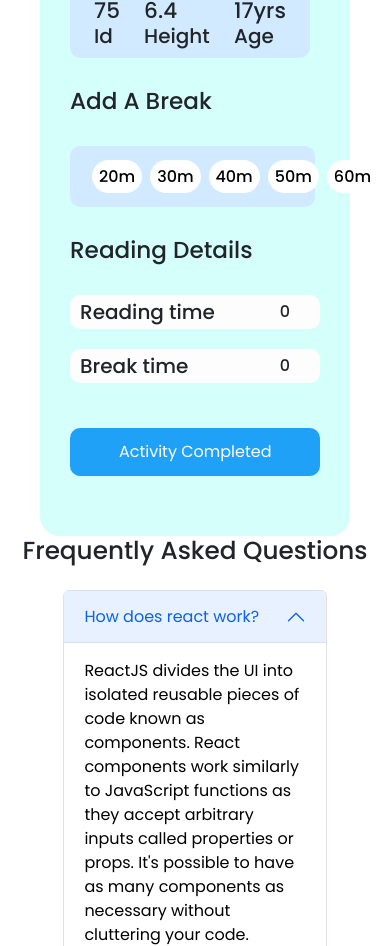
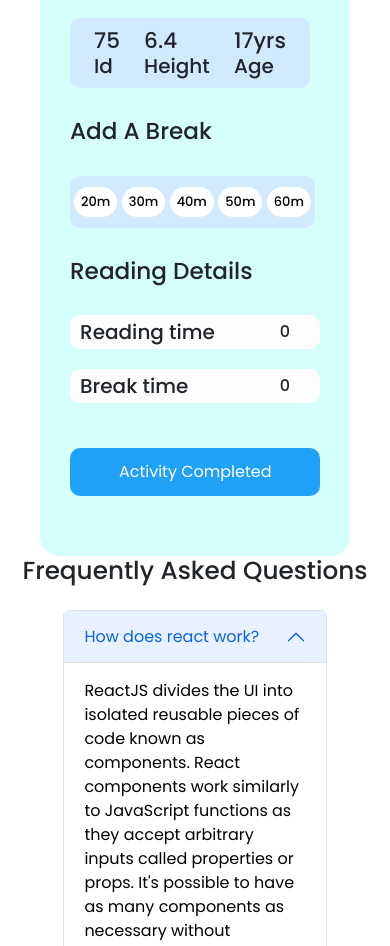
Before and after one commit to mushfik16381/edu-club, a React (Create React App) app: page / in a window 390 px wide. Shown: the part 3336-4282 px from the top of the page. Built offline with nearby package versions, Linux system fonts and the light colour scheme.

Commit message:
mobile device problrm solved

```diff
--- a/src/components/Home/Home.css
+++ b/src/components/Home/Home.css
@@ -28,9 +28,6 @@
     .display-container{
         display: block;
     }
-    .cart-container{
-        padding: 50px 0 60px 81px;
-    }
     .subject-container{
         grid-template-columns: repeat(1, 1fr);
     }
@@ -42,6 +39,15 @@
         margin: 0 40px;
         padding-right: 20px;
     }
+    .break-time {
+        padding: 9px 2px;
+    }
+    .break-time .btn-break {
+        margin: 2px;
+    }
+    .btn-break h6{
+        font-size: 13px;
+    }
     .blog-container {
         width: 90%;
         margin: 0 auto;
--- a/src/components/Home/Home.js
+++ b/src/components/Home/Home.js
@@ -1,9 +1,9 @@
 import React, {useEffect, useState} from 'react';
 import { FontAwesomeIcon } from '@fortawesome/react-fontawesome'
 import { faBookOpenReader} from '@fortawesome/free-solid-svg-icons'
-import './Home.css'
 import Subjects from '../Subjects/Subjects';
 import Cart from '../Cart/Cart';
+import './Home.css'
 
 const Home = () => {
     const [subjects, setsubjects] = useState([]);
```
